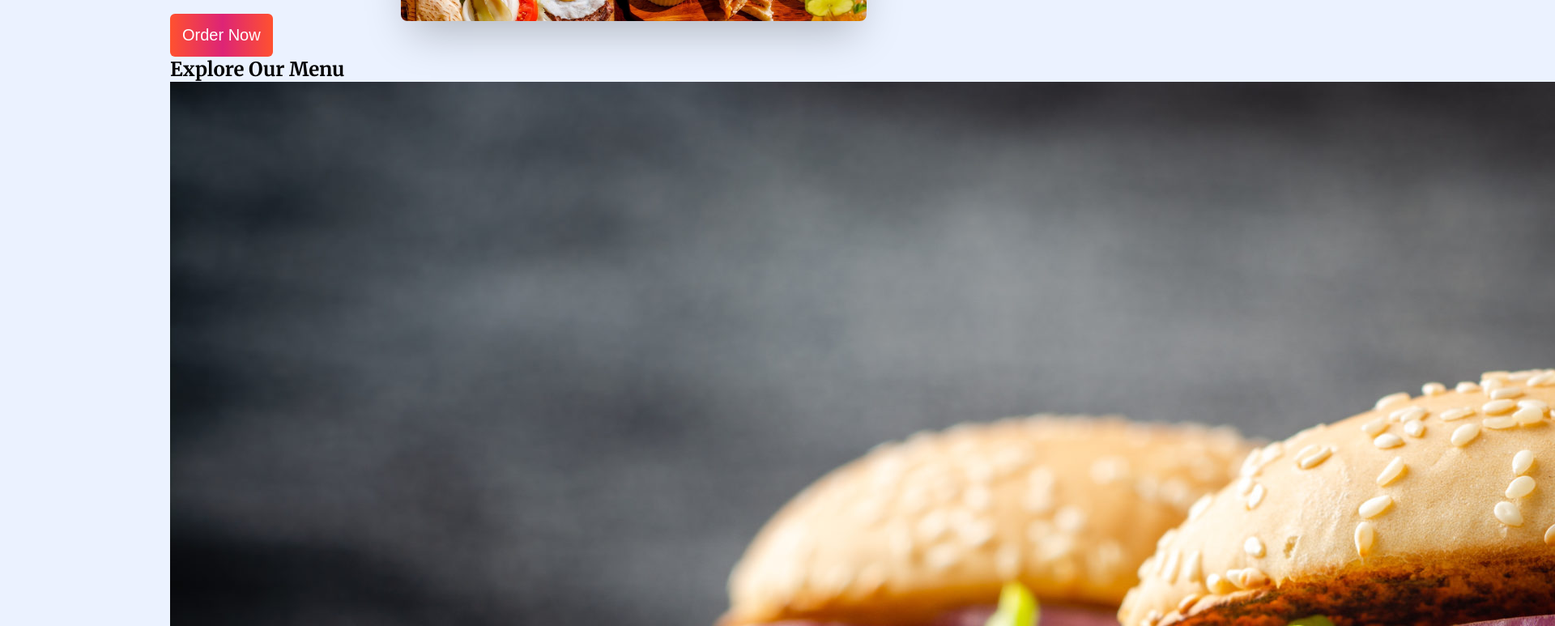
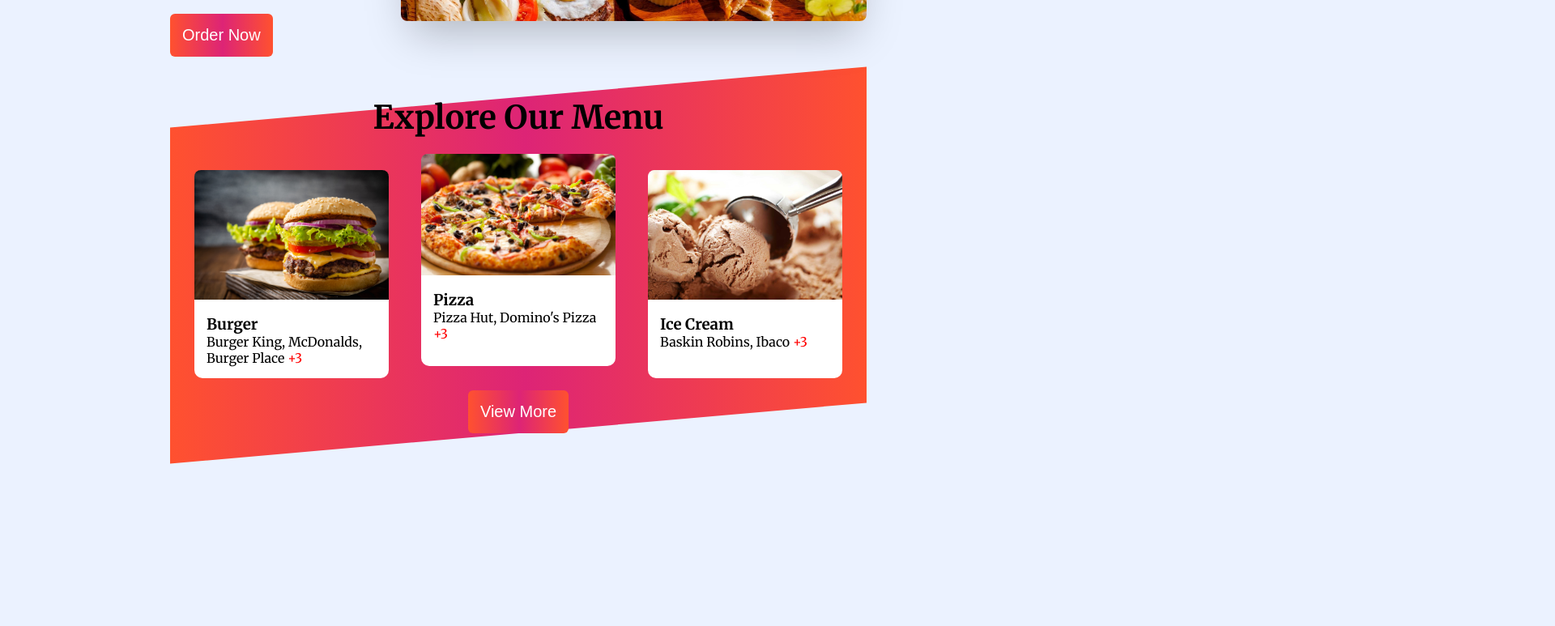
Before and after one commit to sparrowboy5/LANDING-PAGE-1, a plain HTML site: page index.html in a window 1280 px wide. Shown: the part 415-1188 px from the top of the page at 81% size, 1920 px wide, since content can reach past the window. After the commit the page ends 988 px from the top, so only its background shows below. Drawn offline with Linux system fonts and the light colour scheme; a web font is replaced by a local one.

Commit message:
add food menu

```diff
--- a/index.html
+++ b/index.html
@@ -36,9 +36,11 @@
 
         <section class="explore__menu__container">
             <h1 class="explore__menu__text">Explore Our Menu</h1>
+            <div class="explore__menu__gradient__bg"></div>
             <div class="explore__menu__lists">
-                <div class="food__card">
-                    <div class="food__card__image">
+                <!--Burger-->
+                <div class="food__card" >
+                    <div class="food__card__image__container">
                         <img src="image 2.jpeg" alt="burger" class="food__image"/>
                     </div>
                     <div class="food__card__description">
@@ -48,7 +50,36 @@
                         </p>
                     </div>
                 </div>
+                <!--pizza-->
+                <div class="food__card" id="pizza__card">
+                    <div class="food__card__image__container">
+                        <img src="image 3.jpg" alt="pizza" class="food__image"/>
+                    </div>
+                    <div class="food__card__description">
+                        <h3 class="food__title">Pizza</h3>
+                        <p>Pizza Hut, Domino's Pizza
+                            <span style="color: red;">+3</span>
+                        </p>
+                    </div>
+                </div>
+                <!--ice cream-->
+                <div class="food__card">
+                    <div class="food__card__image__container">
+                        <img src="image 5.jpg" alt="ice cream" class="food__image"/>
+                    </div>
+                    <div class="food__card__description">
+                        <h3 class="food__title">Ice Cream</h3>
+                        <p>Baskin Robins, Ibaco
+                            <span style="color: red;">+3</span>
+                        </p>
+                    </div>
+                </div>
             </div>
+            <div class="explore__menu__view__more">
+                <button class="button__primary">View More</button>
+
+            </div>
+
         </section>
 
     </main>
--- a/style.css
+++ b/style.css
@@ -21,6 +21,7 @@ body{
     border-radius: 6px;
     cursor: pointer;
 }
+
 .container{
     max-width: 100%;
     padding: 0 20px;
@@ -66,6 +67,29 @@ body{
     font-size: 50px;
     margin: 20px 0 ;
 }
+.explore__menu__text{
+    font: size 30px;
+    margin-top: 50px;
+    margin-bottom: 25px;
+    text-align: center;
+}
+.food__card{
+    background-color: white;
+    border-radius: 10px;
+    margin-bottom: 15px;
+
+}
+.food__card__image__container{
+    width: 100%;
+
+}
+.food__image{
+    width: 100%;
+    border-radius: 8px 8px 0 0;
+}
+.food__card__description{
+    padding: 15px;
+}
 @media (min-width: 768px){
     .navbar{
         justify-content: space-between;
@@ -78,6 +102,46 @@ body{
         align-items: center;
 
     }
+    .explore__menu__lists{
+        display: flex;
+        gap: 15px;
+        width: 100%;
+        margin-top: 40px;
+        padding: 0 30px;
+    }
+    #pizza__card{
+        margin-top: -20px;
+        margin-bottom: 30px;
+    }
+    .explore__menu__view__more{
+        display: flex;
+        justify-content: center;
+    }
+    .food__card{
+        width: 100%;
+    }
+    .explore__menu__container{
+        position: relative;
+
+    }
+    .explore__menu__gradient__bg{
+        position: absolute;
+        top: 0;
+        left: 0;
+
+        width: 100%;
+        height: 100%;
+
+        background-image: linear-gradient(
+            to right,
+            #ff512f 0%,
+            #dd2476 51%,
+            #ff512f 100%
+        );
+        transform: skewY(-5deg);
+        z-index: -3 ;
+    }
+
 }
 @media(min-width:1020px){
     .container{
@@ -96,6 +160,12 @@ body{
      .hero__text{
         font-size: 50px;
      }
+     .explore__menu__lists{
+        gap: 40px;
+     }
+     .explore__menu__text{
+        font-size: 40px;
+     }
 }
 @media(min-width:1400px){
     .container{
```
Also changed, not shown: image 5.jpg (added), image 6.jpeg (added).
